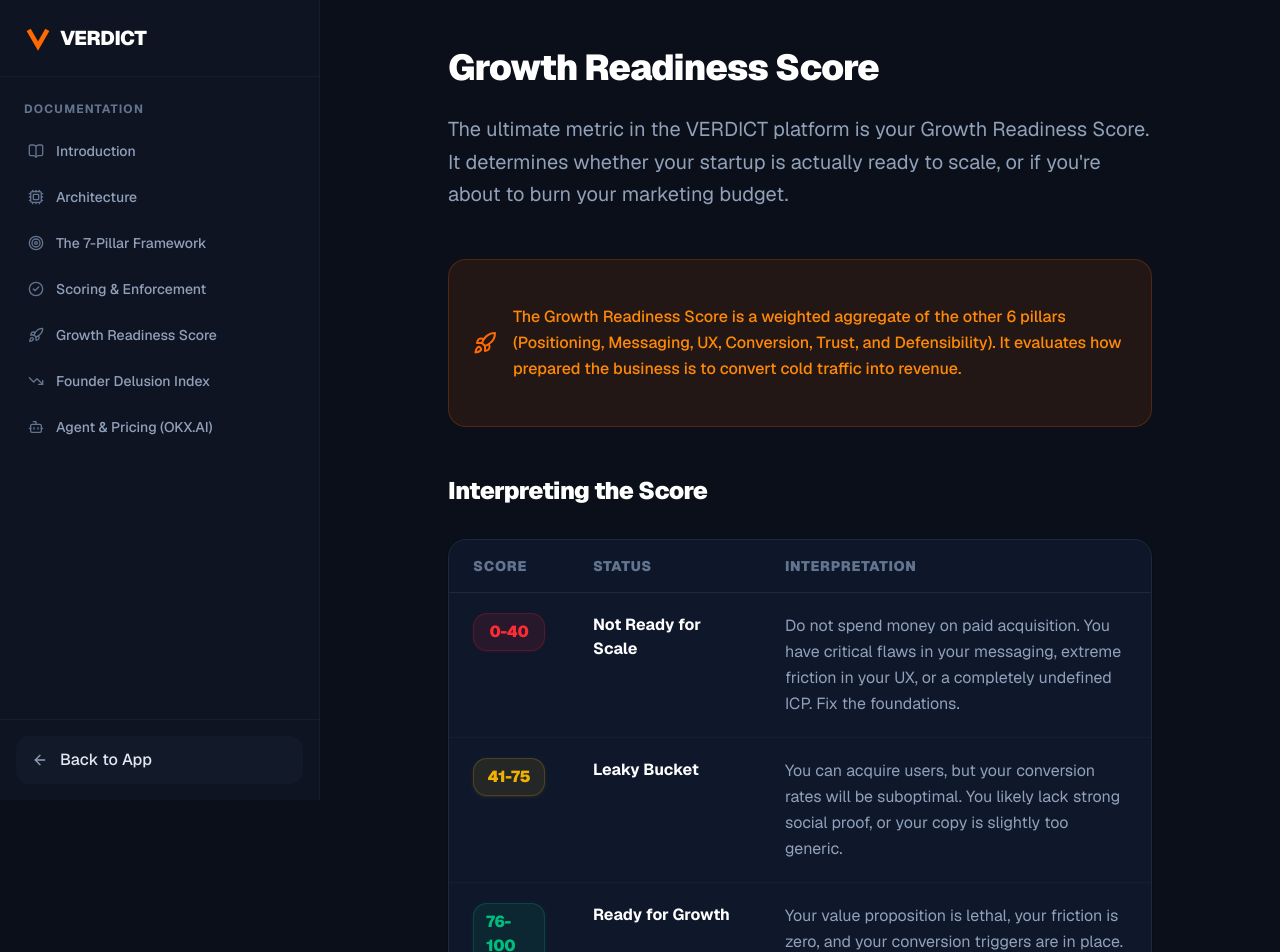
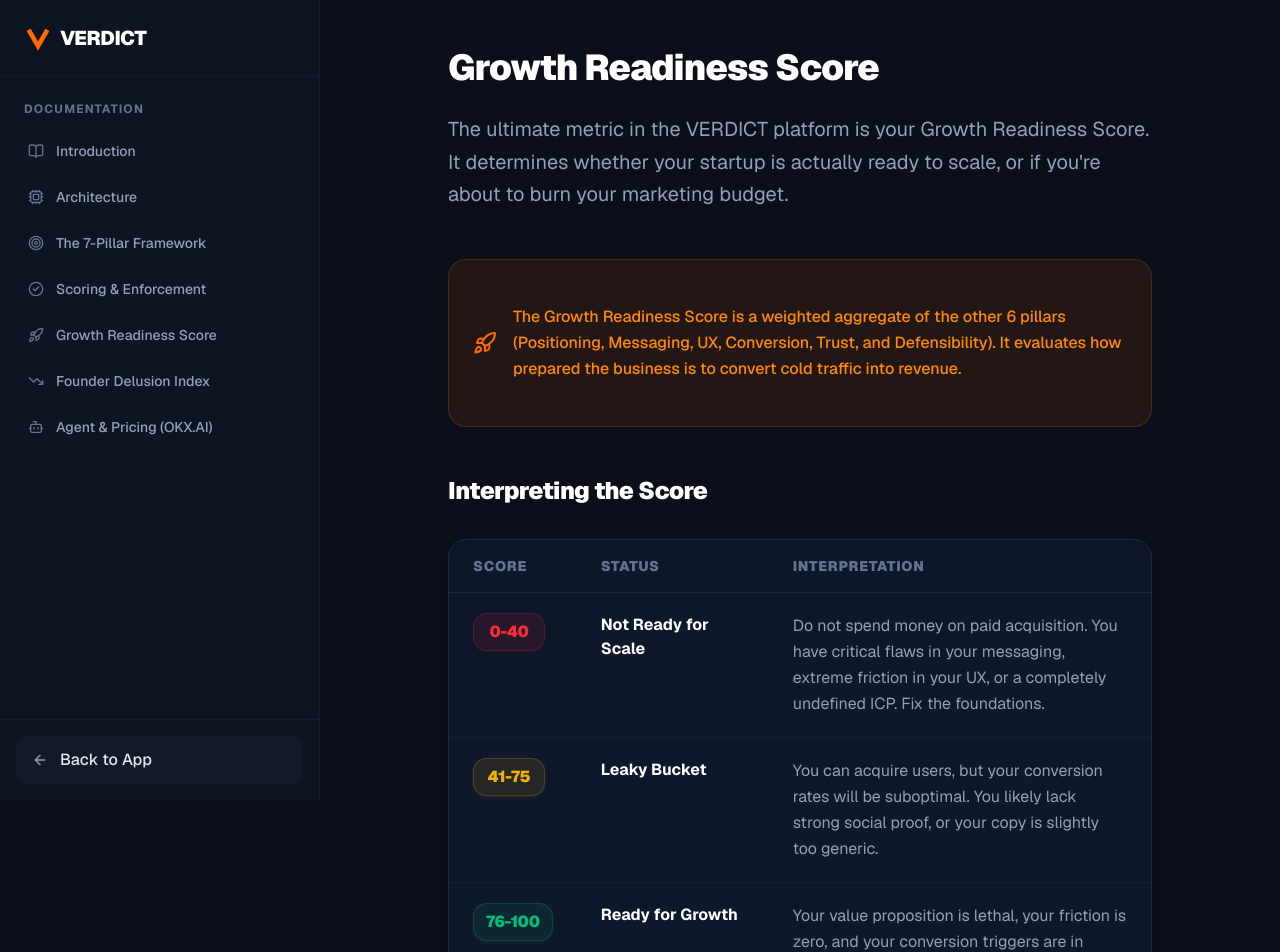
Before and after one commit to eugenennamdi/verdict, a Next.js app: page /docs/growth-readiness in a window 1280 px wide. Shown: the top 952 px of the page. Built offline with nearby package versions, Linux system fonts and the light colour scheme.

Commit message:
fix: prevent score badges from wrapping in interpretation table

```diff
--- a/src/app/docs/growth-readiness/page.tsx
+++ b/src/app/docs/growth-readiness/page.tsx
@@ -38,7 +38,7 @@
           <tbody className="text-sm md:text-base">
             <tr className="border-b border-slate-100 dark:border-slate-800/50">
               <td className="py-5 px-6 align-top">
-                <div className="inline-flex px-3 py-1.5 rounded-xl bg-red-500/10 border border-red-500/20 text-red-500 font-black tracking-tight shadow-sm shadow-red-500/10 items-center justify-center min-w-[4.5rem]">
+                <div className="inline-flex px-3 py-1.5 rounded-xl bg-red-500/10 border border-red-500/20 text-red-500 font-black tracking-tight shadow-sm shadow-red-500/10 items-center justify-center min-w-[4.5rem] whitespace-nowrap">
                   0-40
                 </div>
               </td>
@@ -49,7 +49,7 @@
             </tr>
             <tr className="border-b border-slate-100 dark:border-slate-800/50">
               <td className="py-5 px-6 align-top">
-                <div className="inline-flex px-3 py-1.5 rounded-xl bg-yellow-500/10 border border-yellow-500/20 text-yellow-500 font-black tracking-tight shadow-sm shadow-yellow-500/10 items-center justify-center min-w-[4.5rem]">
+                <div className="inline-flex px-3 py-1.5 rounded-xl bg-yellow-500/10 border border-yellow-500/20 text-yellow-500 font-black tracking-tight shadow-sm shadow-yellow-500/10 items-center justify-center min-w-[4.5rem] whitespace-nowrap">
                   41-75
                 </div>
               </td>
@@ -60,7 +60,7 @@
             </tr>
             <tr>
               <td className="py-5 px-6 align-top">
-                <div className="inline-flex px-3 py-1.5 rounded-xl bg-emerald-500/10 border border-emerald-500/20 text-emerald-500 font-black tracking-tight shadow-sm shadow-emerald-500/10 items-center justify-center min-w-[4.5rem]">
+                <div className="inline-flex px-3 py-1.5 rounded-xl bg-emerald-500/10 border border-emerald-500/20 text-emerald-500 font-black tracking-tight shadow-sm shadow-emerald-500/10 items-center justify-center min-w-[4.5rem] whitespace-nowrap">
                   76-100
                 </div>
               </td>
```
